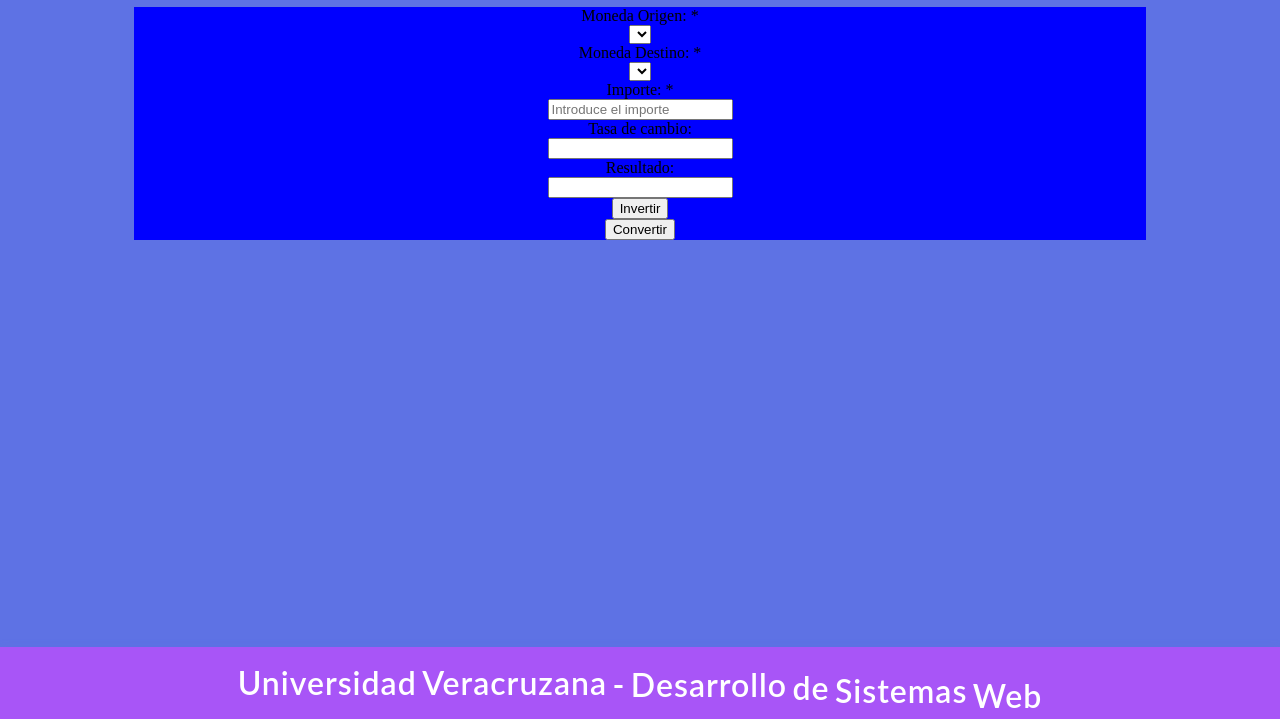
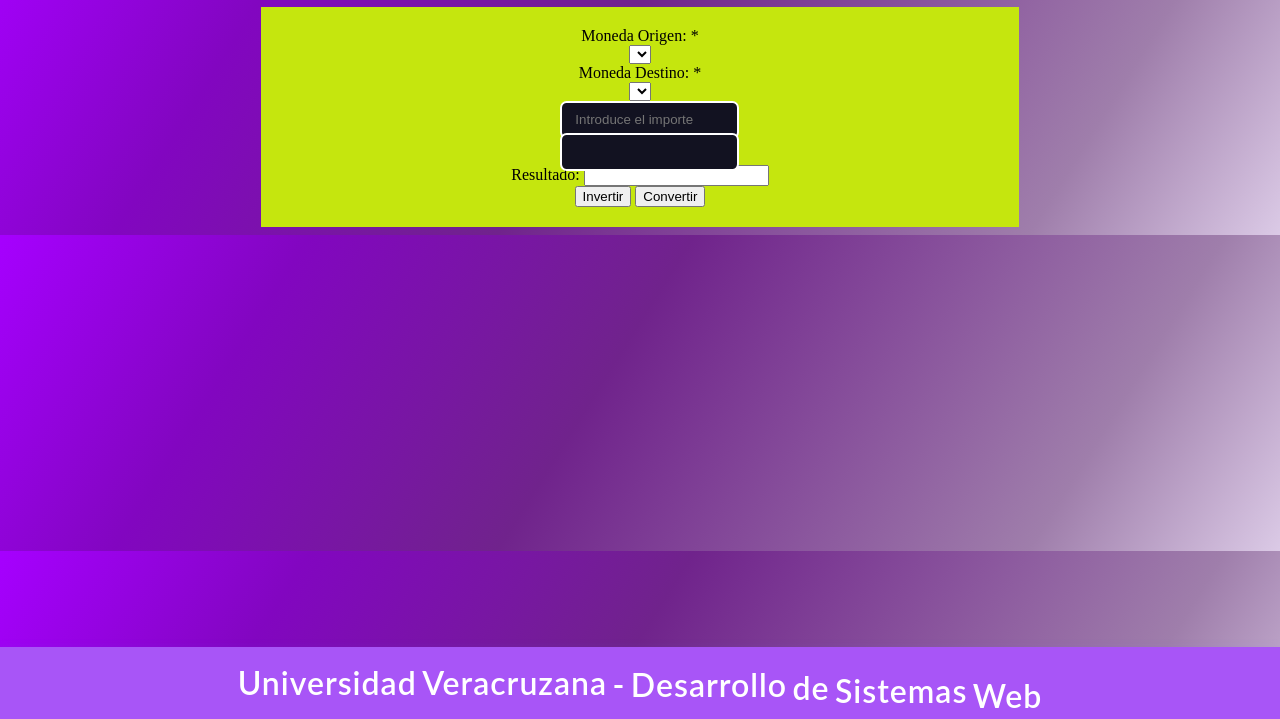
Before and after one commit to King-Navi/dsw_10, a plain HTML site: page dsw.divisasinternacional.com/index.html in a window 1280 px wide. Shown: the part 81-800 px from the top of the page. Drawn offline with Linux system fonts and the light colour scheme; no server answers.

Commit message:
Gradient aded

```diff
--- a/dsw.divisasinternacional.com/css/style.css
+++ b/dsw.divisasinternacional.com/css/style.css
@@ -1,20 +1,76 @@
 body {
     display: flex;
-    justify-content: center;
     align-items: center;
     flex-direction: column;
-    background: #5e72e4;
+    /*https://cssgradient.io/*/
+    background: #a600ff;
+    background: linear-gradient(122deg,rgba(166, 0, 255, 1) 0%, rgba(130, 6, 192, 1) 21%, rgba(112, 35, 140, 1) 47%, rgba(159, 126, 171, 1) 83%, rgba(219, 202, 230, 1) 100%);
 }
 form , .contenido{
-    width: 80%;
+    min-width: 60%;
+    max-width: 70%;
     display: flex;
     justify-content: center;
     align-items: center;
     vertical-align: top;
-    background-color: blue;
+    background-color: rgb(197, 230, 14);
     flex-direction: column;
+    padding: 10px 0;;
 }
 
+/*INPUTS*/
+.container_input {
+    width: 90%;
+    max-width: 10rem;
+    height: 2rem;
+    position: relative;
+}
+
+.form_input {
+    position: absolute;
+    height: 100%;
+    width: 100%;
+    background: #121221;
+    border: 2px solid #fff;
+    border-radius: 0.5em;
+    outline: none;
+    color: #fff;
+    padding-left: 1em;
+
+}
+
+.label_input{
+    position: absolute;
+    background:#121221;
+    color: #fff;
+    font-family: sans-serif;
+    left: 1em;
+    top: .75em;
+    cursor: text;
+    transition: top 350ms ease-in, font-size 350ms ease-in;
+
+}
+
+.form_input:hover {
+    border: 2px solid rgba(255, 255, 255, 0.5);
+}
+
+.form_input:focus {
+    border: 2px solid #00ffff;
+}
+
+input[type="text"]:focus ~ label,
+.form_input:not(:placeholder-shown)
+.form_input:not(:focus) ~ label {
+    top: -0.5em;
+    font-size: .75rem;
+    padding: 0 0.125em;
+}
+
+
+/*END INPUTS*/
+
+/*FOOTER*/
 footer {
     height: 5%;
     width: 100%;
@@ -30,9 +86,6 @@ footer {
     left: 0;
     z-index: 20;
 }
-
-
-
 
 span {
     padding-top: 20px;
@@ -90,6 +143,8 @@ footer span:nth-child(7){
                      0 60px 30px rgba(0, 0, 0, 0.3);
     }
 }
+/*END FOOTER*/
+
 
 @media (max-width: 700px) {
     footer {
--- a/dsw.divisasinternacional.com/index.html
+++ b/dsw.divisasinternacional.com/index.html
@@ -1,11 +1,13 @@
 <!DOCTYPE html>
 <html lang="es">
+
 <head>
     <meta charset="UTF-8">
     <title>Conversor de Divisas (AJAX)</title>
     <link rel="stylesheet" href="css/style.css">
     <script type="text/javascript" src="js/divisasinternacional.js"></script>
 </head>
+
 <body>
     <header>
         <h1>Conversor de Divisas Internacional</h1>
@@ -18,14 +20,23 @@
             <label for="opt_destino">Moneda Destino: *</label>
             <select id="opt_destino" required>
             </select>
-                <label for="txt_importe">Importe: *</label>
-                <input type="number" id="txt_importe" placeholder="Introduce el importe" step="any" required>
-                <label for="txt_tasa">Tasa de cambio:</label>
-                <input class="resultado" type="text" id="txt_tasa" readonly>
+            <div class="container_input">
+                <label class="label_input" for="txt_importe">Importe: *</label>
+                <input class="form_input" type="number" id="txt_importe" placeholder="Introduce el importe" step="any"
+                    required>
+            </div>
+            <div class="container_input">
+                <label class="label_input" for="txt_tasa">Tasa de cambio:</label>
+                <input class="resultado form_input" type="text" id="txt_tasa" readonly>
+
+            </div>
+            <div>
                 <label for="txt_resultado">Resultado:</label>
                 <input class="resultado" type="text" id="txt_resultado" readonly>
-                <input type="button" value="Invertir" onclick="invertir()"/>
+            </div>
+            <div> <input type="button" value="Invertir" onclick="invertir()" />
                 <input type="submit" value="Convertir" />
+            </div>
         </form>
     </main>
     <footer>
@@ -38,4 +49,5 @@
         <span>Web</span>
     </footer>
 </body>
+
 </html>
```
Lines whose indentation alone changed are shown as unchanged.
